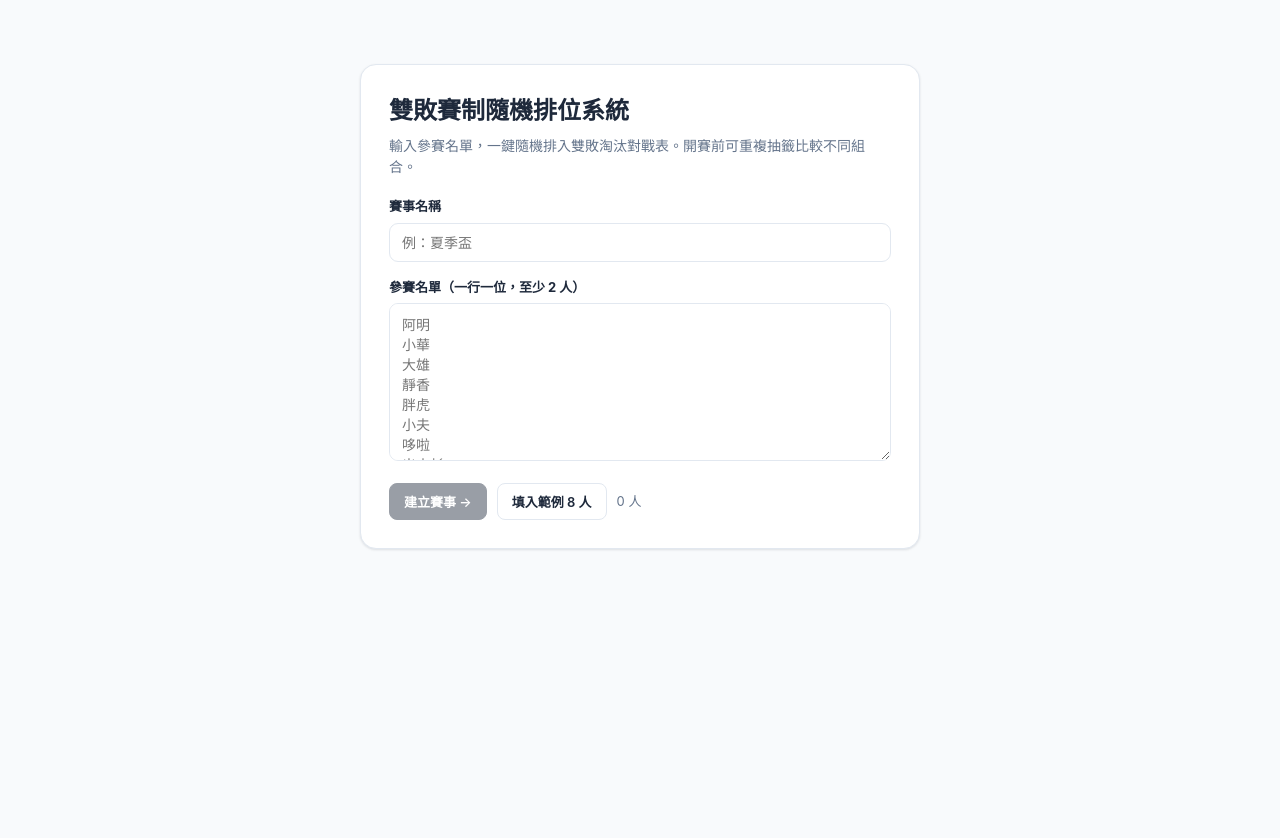
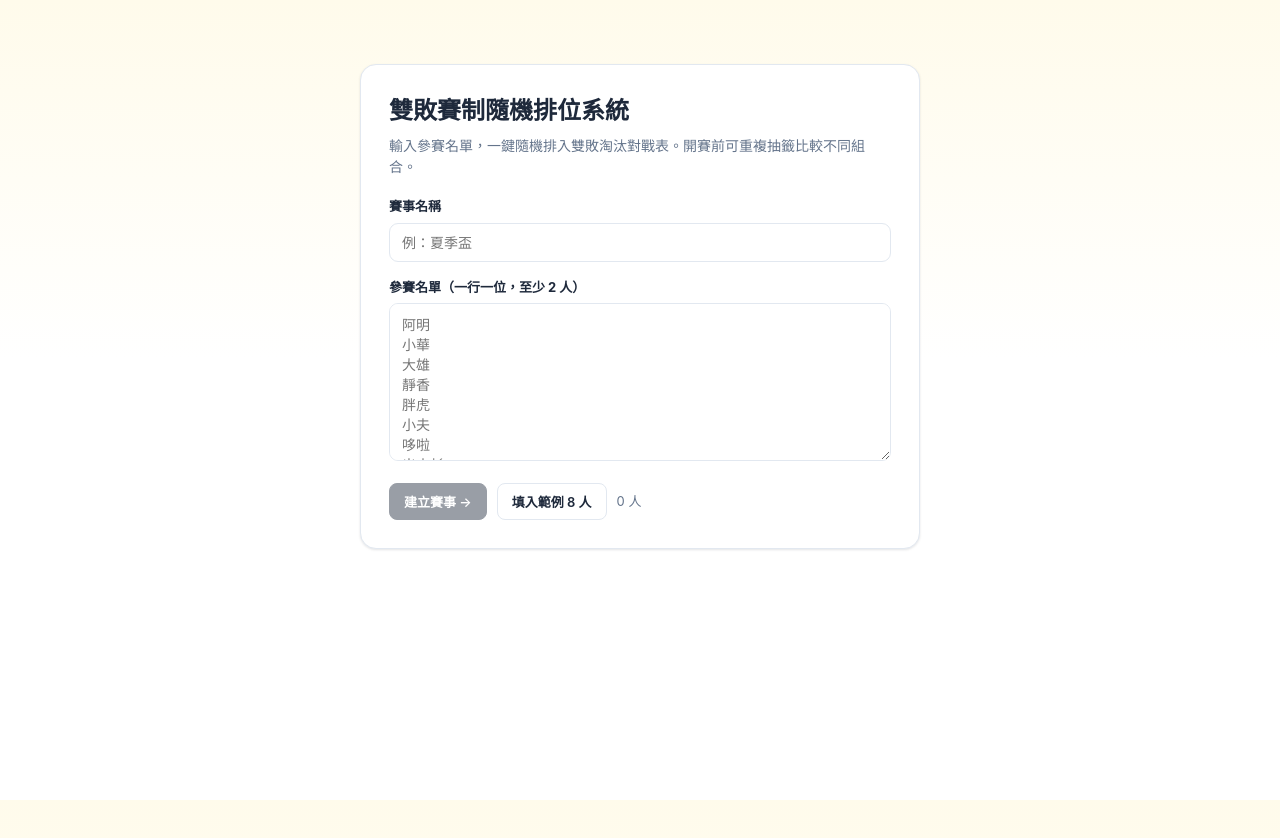
Before and after one commit to badbadted/double-elim, a React (Vite) app: page / in a window 1280 px wide. Shown: the top 838 px of the page. Before the commit the page ends 800 px from the top, so only its background shows below. Built offline with nearby package versions, Linux system fonts and the light colour scheme.

Commit message:
style: 加 warm-storybook 底圖（參考 niujiu）——淡琥珀點紋理+頂部暖漸層
Co-Authored-By: Claude Opus 4.8 <noreply@anthropic.com>

```diff
--- a/src/styles.css
+++ b/src/styles.css
@@ -22,9 +22,16 @@
 
 body {
   font-family: -apple-system, "Segoe UI", "Noto Sans TC", system-ui, sans-serif;
-  background: var(--s1);
+  /* warm-storybook 底圖（參考 niujiu）：淡琥珀點點紋理 + 頂部暖色漸層 */
+  background:
+    radial-gradient(circle, rgba(217, 119, 6, 0.05) 1px, transparent 1px),
+    linear-gradient(180deg, #fffbeb 0%, #ffffff 360px);
+  background-size: 22px 22px, 100% 100%;
+  background-attachment: fixed;
+  background-color: #ffffff;
   color: var(--t1);
   line-height: 1.5;
+  min-height: 100vh;
   -webkit-font-smoothing: antialiased;
 }
 
```
